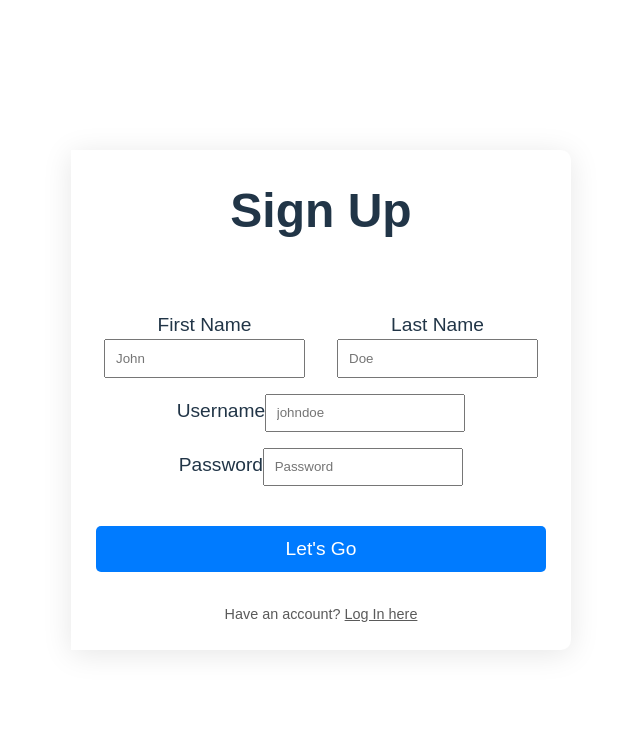
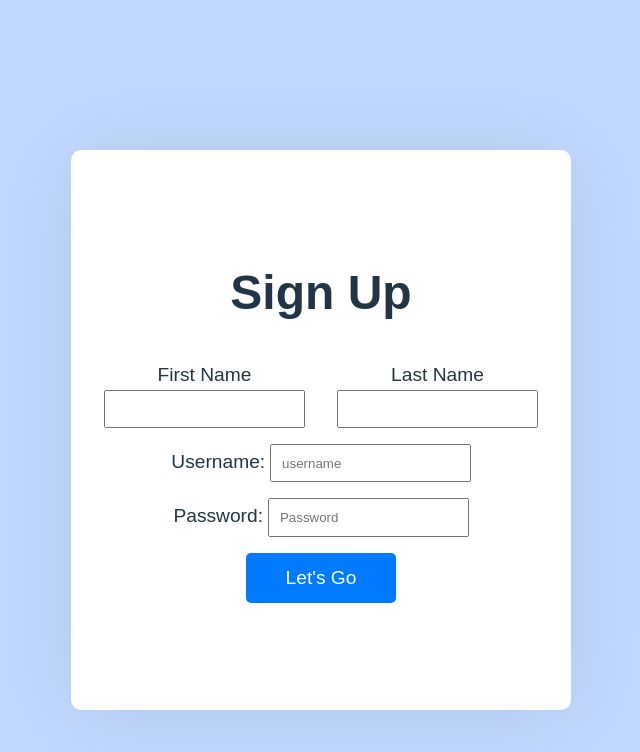
Before and after one commit to nartehi/Healthify, a React (Vite) app in the folder healthifyapp/: page /signup in a window 1280 px wide. Shown: the top 752 px of the page, without its empty margins (319-959 px from the left). Built offline with nearby package versions, Linux system fonts and the light colour scheme.

Commit message:
added some styles for sign up page

```diff
--- a/healthifyapp/src/components/SignUp.css
+++ b/healthifyapp/src/components/SignUp.css
@@ -5,19 +5,13 @@
   font-family: 'PT Sans', sans-serif;
 }
 
-  .home,
-  .services,
-  .products,
-  .sign-up {
-    display: flex;
-    height: 90vh;
-    align-items: center;
-    justify-content: center;
-    font-size: 3rem;
+body {
+  background-color: #C2D9FF;
+  margin: 0;
+  padding: 0;
+  font-family: 'PT Sans', sans-serif;
 }
 
-
-  /*Sign up Page*/
 .form-modal__container {
   margin: 0 0.5rem;
 }
@@ -47,15 +41,14 @@
 
 .sign-up__container {
   background: #fff;
-    box-shadow: 0 4px 30px rgba(0, 0, 0, 0.1);
+  box-shadow: 0 4px 90px rgba(0, 0, 0, 0.1);
   width: 500px;
-    height: auto;
+  height: 70vh; /* Set the height to 70% of the viewport height */
   display: flex;
   flex-direction: column;
-    gap: 2rem;
   align-items: center;
-    border-radius: 0 10px 10px 0;
   justify-content: center;
+  border-radius: 10px;
 }
 
 .sign-up__container > h2 {
@@ -74,40 +67,10 @@
   margin-bottom: 0.3rem;
 }
 
-
 .sign-up__form > input {
   margin-bottom: 1rem;
   padding: 0.6rem;
 }
-
-  .sign-up__form .btn-sign {
-    padding: 12px 26px;
-    width: fit-content;
-    margin: 1.5rem auto 0;
-    border-radius: 2px;
-    font-size: 20px;
-    border: 1px solid #242424;
-    background-color: #242424;
-    color: #fff;
-    cursor: pointer;
-  }
-
-  .sign-up__form .btn-sign:hover {
-    color: #242424;
-    background-color: #fff;
-  }
-
-  .have-account {
-    font-size: 0.9rem;
-    color: #5a5a5a;
-  }
-
-  .have-account span {
-    text-decoration: underline;
-    cursor: pointer;
-  }
-
-  /* ... your existing styles ... */
 
 /* Adjusting the layout for first name and last name */
 .name-inputs {
@@ -133,9 +96,9 @@
 
 /* Style for the "Let's Go" button */
 .sign-up__form .btn-sign {
-    width: 100%; /* Button takes full width */
-    margin: 1.5rem 0 0; /* Adjust margin */
-    border-radius: 5px; /* Slight border radius */
+  width: 150px; /* Make the button as wide as its content */
+  height: 50px;
+  border-radius: 5px;
   font-size: 1.2rem; /* Adjust font size */
   background-color: #007bff;
   color: #fff;
@@ -143,26 +106,9 @@
   transition: background-color 0.3s;
   border: none;
   padding: 12px 0; /* Adjust padding */
+  margin: 0 auto; /* Center the button horizontally */
 }
 
 .sign-up__form .btn-sign:hover {
   background-color: #0056b3;
 }
-
-  /* Style for the "Guest" button */
-  .guest-button {
-    width: 100%; /* Button takes full width */
-    margin: 0.5rem 0 0; /* Adjust margin */
-    border-radius: 5px; /* Slight border radius */
-    font-size: 1.2rem; /* Adjust font size */
-    background-color: #5a5a5a;
-    color: #fff;
-    cursor: pointer;
-    transition: background-color 0.3s;
-    border: none;
-    padding: 12px 0; /* Adjust padding */
-  }
-
-  .guest-button:hover {
-    background-color: #444444;
-  }
--- a/healthifyapp/src/components/SignUp.jsx
+++ b/healthifyapp/src/components/SignUp.jsx
@@ -5,36 +5,32 @@ export default function SignUp() {
   return (
     <div className='form-modal__container'>
       <div className='form-modal__wrapper'>
+        <img src="" alt="" />
         <div className='sign-up__container'>
           <h2>Sign Up</h2>
           <form className='sign-up__form'>
             <div className='name-inputs'>
               <div className='form-group'>
                 <label>First Name</label>
-                <input type='text' placeholder='John' />
+                <input type='text' placeholder='' />
               </div>
               <div className='form-group'>
                 <label>Last Name</label>
-                <input type='text' placeholder='Doe' />
+                <input type='text' placeholder='' />
               </div>
             </div>
             <div className='form-group'>
-              <label>Username</label>
-              <input type='text' placeholder='johndoe' />
+              <label>Username: </label>
+              <input type='text' placeholder='username' />
             </div>
             <div className='form-group'>
-              <label>Password</label>
+              <label>Password: </label>
               <input type='password' placeholder='Password' />
             </div>
             <button type='submit' className='btn-sign'>
               Let's Go
             </button>
           </form>
-          <div>
-            <p className='have-account'>
-              Have an account? <span>Log In here</span>
-            </p>
-          </div>
         </div>
       </div>
     </div>
```
Lines whose indentation alone changed are shown as unchanged.
